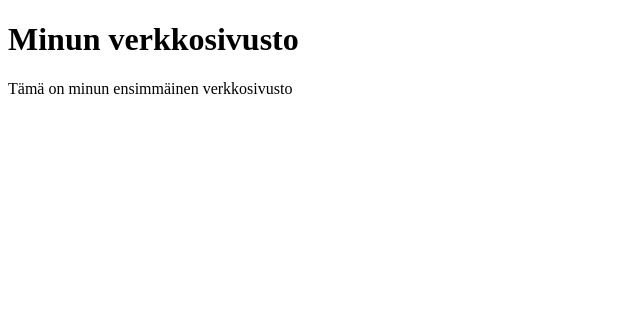
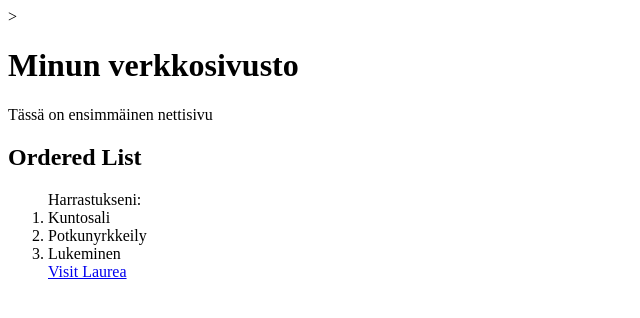
Before and after one commit to JuusoK00161/Websovellukset, a plain HTML site: page WS01_HTML/index.html in a window 1280 px wide. Shown: the whole page, without its empty margins (0-640 px from the left). Drawn offline with Linux system fonts and the light colour scheme.

Commit message:
WS01_HTML sivu

```diff
--- a/WS01_HTML/index.html
+++ b/WS01_HTML/index.html
@@ -1,12 +1,17 @@
 <!DOCTYPE html>
-<html>
+>
 <head>
 <title>Laurea</title>
 </head>
 <body>
 <h1>Minun verkkosivusto</h1>
-<p>Tämä on minun ensimmäinen verkkosivusto
-  <picture></picture>
-
-</body>
-</html>
+<p>Tässä on ensimmäinen nettisivu
+</html
+></body>
+<html>
+<h2>Ordered List</h2>
+<ol>Harrastukseni:
+<li>Kuntosali</li>
+<li>Potkunyrkkeily</li>
+<li>Lukeminen</li>
+<a href="https://www.laurea.fi">Visit Laurea</a>
```
Also changed, not shown: 1 other file.
